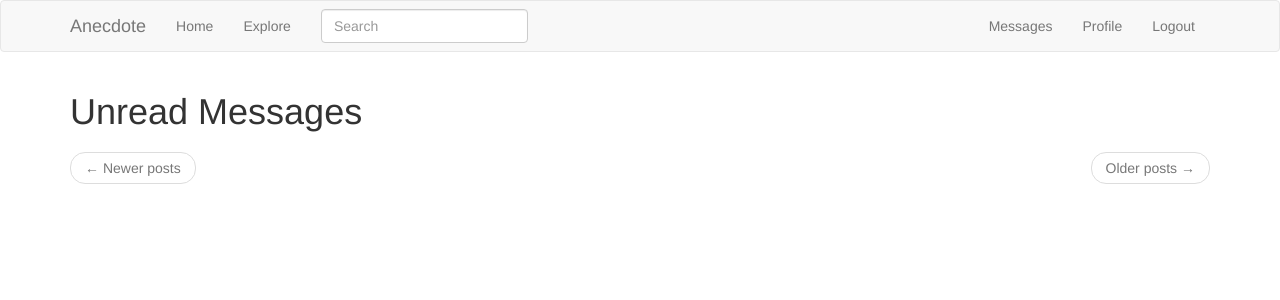
After one commit to heraldjose10/Anec-Dot-e, a Flask app: page /messages in a window 1280 px wide. The commit adds this page. Shown: the top 300 px of the page. Run offline with Flask 2, Linux system fonts and the light colour scheme; the visitor is signed in with stand-in values (Sample User, id 1); data comes from the database, SQL or seed files in the repository; data that the repository does not hold is empty; some libraries are stand-ins or nearby versions.

Commit message:
added link to messages

```diff
--- a/app/main/forms.py
+++ b/app/main/forms.py
@@ -29,11 +29,9 @@ class PostForm(FlaskForm):
     submit = SubmitField('Submit')
 
 
-<<<<<<< HEAD
 class MessageForm(FlaskForm):
     message = TextAreaField('Message',validators=[DataRequired(),Length(min=1,max=140)])
     submit = SubmitField('Send')
-=======
 class Searchform(FlaskForm):
     q = StringField('Search',validators=[DataRequired()])
 
@@ -43,4 +41,3 @@ class Searchform(FlaskForm):
         if 'csrf_enabled' not in kwargs:
             kwargs['csrf_enabled'] = False
         super(Searchform,self).__init__(*args,**kwargs)
->>>>>>> origin/master
--- a/app/main/routes.py
+++ b/app/main/routes.py
@@ -143,7 +143,6 @@ def unfollow(username):
         return redirect(url_for('main.index'))
 
 
-<<<<<<< HEAD
 @bp.route('/send_message/<recipient>',methods=['POST','GET'])
 @login_required
 def send_message(recipient):
@@ -156,7 +155,8 @@ def send_message(recipient):
         flash('Your Message has been sent')
         return redirect(url_for('main.user',username=recipient))
     return render_template('send_message.html',title='Messenger',form=form,recipient=recipient)
-=======
+
+
 @bp.route('/search')
 @login_required
 def search():
@@ -171,10 +171,22 @@ def search():
                        page=page-1) if page > 1 else None
     return render_template('search.html', title='Search', posts=posts, next_url=next_url, prev_url=prev_url)
 
+
 @bp.route('/user/<username>/popup')
 @login_required
 def user_popup(username):
     user = User.query.filter_by(username=username).first_or_404()
     form = EmptyForm()
     return render_template('user_popup.html',form=form,user=user)
->>>>>>> origin/master
+
+
+@bp.route('/messages')
+@login_required
+def messages():
+    current_user.last_message_read_time = datetime.utcnow()
+    db.session.commit()
+    page = request.args.get('page',1,type=int)
+    messages = current_user.messages_recieved.order_by(Message.timestamp.desc()).paginate(page,current_app.config['POSTS_PER_PAGE'],False)
+    next_url = url_for('main.messages',page=messages.next_num) if messages.has_next else None
+    prev_url = url_for('main.messages',page=messages.prev_num) if messages.has_prev else None
+    return render_template('messages.html',messages=messages.items,next_url=next_url,prev_url=prev_url)
--- a/app/templates/inco_base.html
+++ b/app/templates/inco_base.html
@@ -24,6 +24,7 @@
                         <li><a href="{{ url_for('auth.login') }}">Login</a></li>
                         <li><a href="{{ url_for('auth.register') }}">Register</a></li>
                     {% else %}
+                        <li><a href="{{ url_for('main.messages') }}">Messages</a></li>
                         <li><a href="{{ url_for('main.user',username=current_user.username) }}">Profile</a></li>
                         <li><a href="{{ url_for('auth.logout') }}">Logout</a></li>
                     {% endif %}
--- /dev/null
+++ b/app/templates/messages.html
@@ -0,0 +1,23 @@
+{% extends 'inco_base.html' %}
+
+{% block app_content %}
+    <h1>Unread Messages</h1>
+    {% for post in messages %}
+        {% include '_posts.html' %}
+    {% endfor %}
+
+    <nav aria-label="...">
+        <ul class="pager">
+            <li class="previous{% if not prev_url %} disabled{% endif %}">
+                <a href="{{ prev_url or '#' }}">
+                    <span aria-hidden="true">&larr;</span> Newer posts
+                </a>
+            </li>
+            <li class="next{% if not next_url %} disabled{% endif %}">
+                <a href="{{ next_url or '#' }}">
+                    Older posts <span aria-hidden="true">&rarr;</span>
+                </a>
+            </li>
+        </ul>
+    </nav>
+{% endblock %}
```
